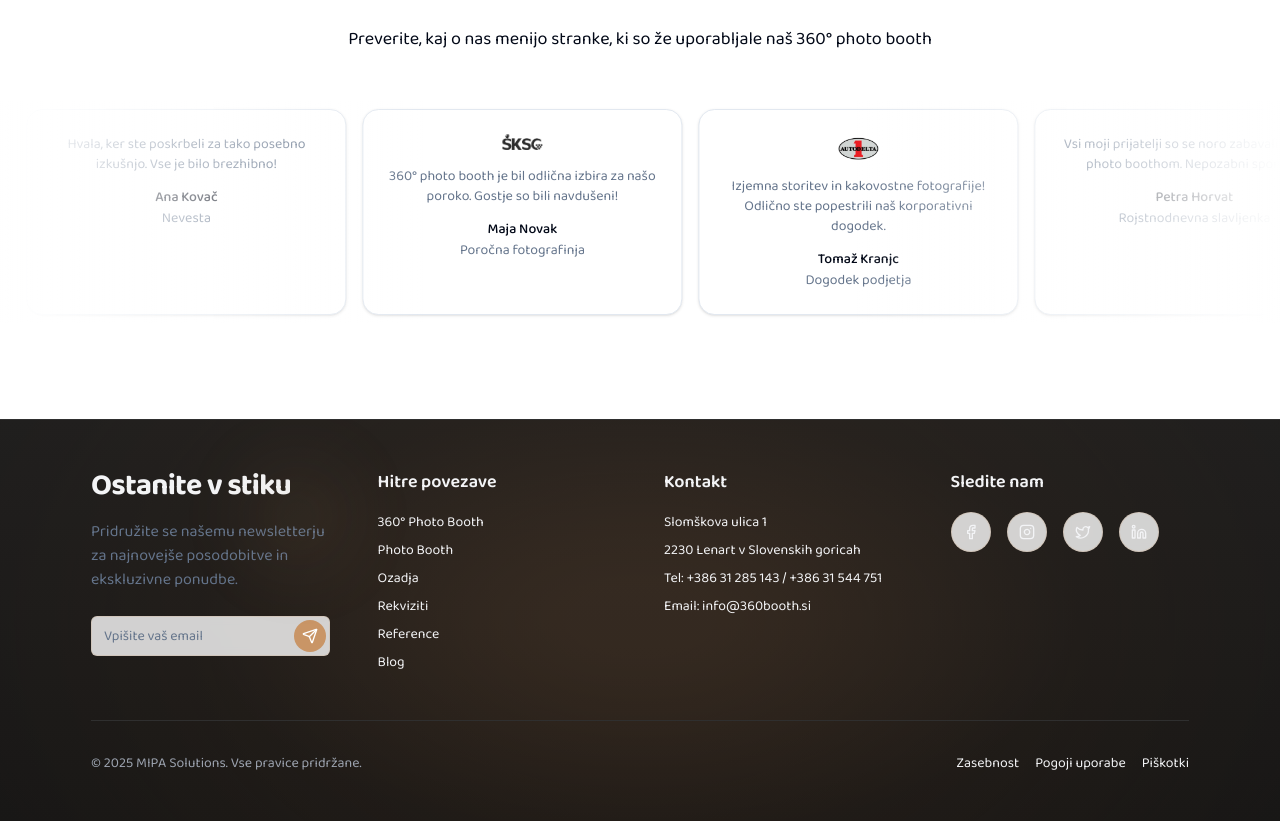
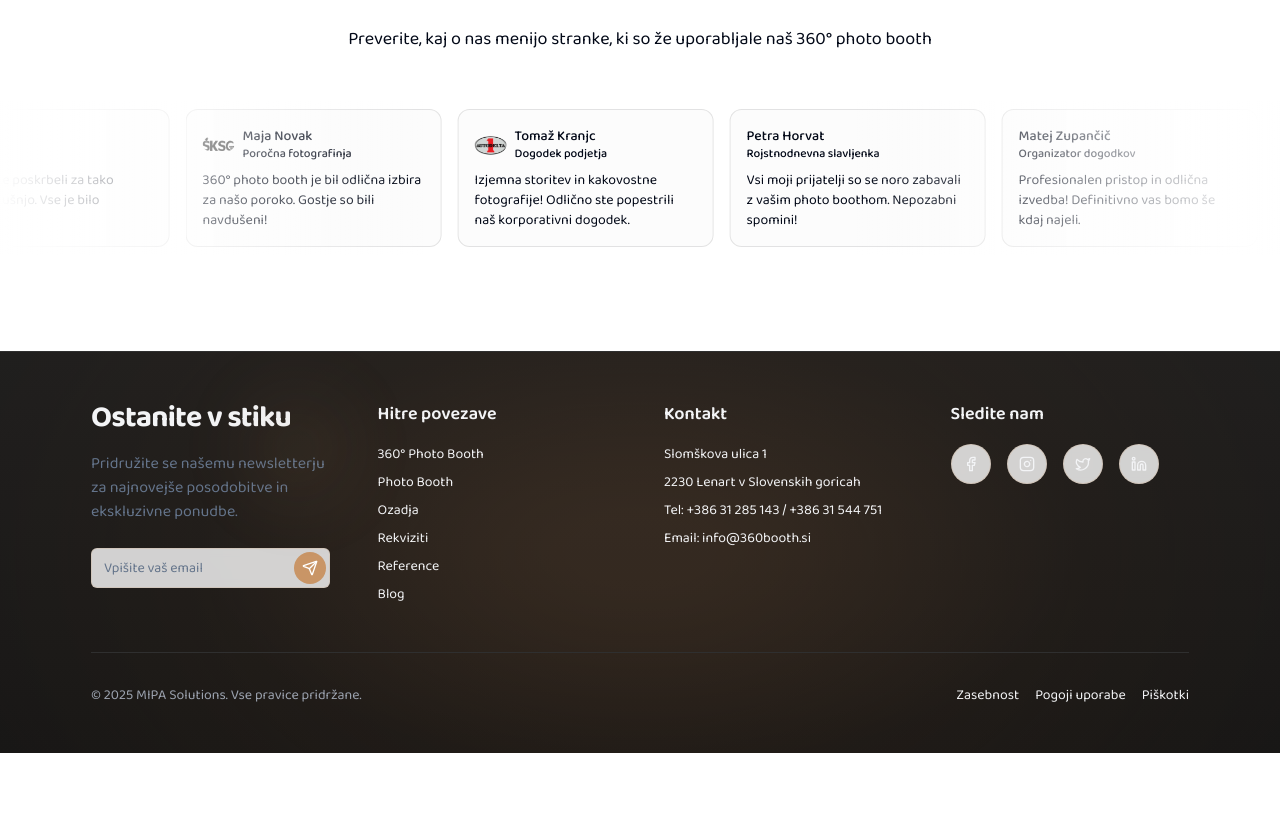
Before and after one commit to pmitja/Eventaj.si, a Next.js app: page / in a window 1280 px wide. Shown: the part 5396-6217 px from the top of the page. After the commit the page ends 6149 px from the top, so only its background shows below. Built offline with nearby package versions, Linux system fonts and the light colour scheme.

Commit message:
Fix testimonials.

```diff
--- a/components/navigation/mobile-menu.tsx
+++ b/components/navigation/mobile-menu.tsx
@@ -1,3 +1,4 @@
+import { Button } from "../ui/button";
 import { NavLinks } from "./nav-links";
 
 interface MobileMenuProps {
@@ -16,21 +17,14 @@ export const MobileMenu = ({ isOpen }: MobileMenuProps) => {
           : "opacity-0 invisible"
       }`}
     >
-      <nav
-        role="navigation"
-        aria-label="Mobile navigation"
-        className="container mx-auto px-4 py-6 h-screen"
-      >
-        <NavLinks />
-        <div className="mt-6 flex justify-center">
-          <button
-            className="bg-[#C89364] text-white px-6 py-2.5 rounded-lg hover:bg-[#b88357] transition-colors text-sm font-medium"
-            aria-label="Rezerviraj"
-          >
-            Rezerviraj
-          </button>
+      <div className="container mx-auto px-4 py-8">
+        <div className="flex flex-col gap-8">
+          <NavLinks />
+          <Button variant="glow" size="lg" asChild>
+            <a href="/kontakt">Rezerviraj termin</a>
+          </Button>
         </div>
-      </nav>
+      </div>
     </div>
   );
 };
--- a/components/navigation/navbar.tsx
+++ b/components/navigation/navbar.tsx
@@ -42,7 +42,7 @@ const Navbar = ({ scrolled }: NavbarProps) => {
           {/* Logo */}
           <Link
             href="/"
-            className="flex items-center flex-shrink-0"
+            className="flex items-center flex-shrink-0 mr-auto"
             aria-label="Go to homepage"
           >
             <Logo />
@@ -70,12 +70,12 @@ const Navbar = ({ scrolled }: NavbarProps) => {
           </div>
 
           {/* Add Theme Switcher */}
-          <div className="hidden md:flex items-center ml-4">
+          <div className="flex items-center ml-auto md:ml-4">
             <ThemeSwitcher />
           </div>
 
           {/* Mobile Hamburger */}
-          <div className="md:hidden ml-auto">
+          <div className="md:hidden ml-4">
             <HamburgerMenu
               isOpen={isOpen}
               onClick={() => setIsOpen(!isOpen)}
--- a/components/sections/testimonials.tsx
+++ b/components/sections/testimonials.tsx
@@ -31,7 +31,7 @@ export function TestimonialsSection({
     >
       <div className="mx-auto flex max-w-container flex-col items-center gap-4 text-center sm:gap-16">
         <div className="relative flex w-full flex-col items-center justify-center overflow-hidden">
-          <Marquee pauseOnHover repeat={2}>
+          <Marquee pauseOnHover className="[--duration:20s]">
             {testimonials.map((testimonial, i) => (
               <TestimonialCard key={i} {...testimonial} />
             ))}
--- a/components/ui/testimonial-card.tsx
+++ b/components/ui/testimonial-card.tsx
@@ -1,3 +1,4 @@
+import { cn } from "@/lib/utils";
 import Image from "next/image";
 
 interface TestimonialAuthor {
@@ -14,24 +15,36 @@ interface TestimonialCardProps {
 
 export function TestimonialCard({ author, text }: TestimonialCardProps) {
   return (
-    <div className="w-[320px] shrink-0 rounded-2xl border bg-card p-6 shadow">
-      <div className="flex flex-col gap-4 items-center">
+    <figure
+      className={cn(
+        "relative w-64 cursor-pointer overflow-hidden rounded-xl border p-4",
+        // light styles
+        "border-gray-950/[.1] bg-gray-950/[.01] hover:bg-gray-950/[.05]",
+        // dark styles
+        "dark:border-gray-50/[.1] dark:bg-gray-50/[.10] dark:hover:bg-gray-50/[.15]"
+      )}
+    >
+      <div className="flex flex-row items-center gap-2">
         {author.image && (
           <Image
+            className="rounded-full"
+            width="32"
+            height="32"
+            alt=""
             src={author.image}
-            alt={author.name}
-            className="max-h-10"
-            width={40}
-            height={40}
           />
         )}
-        <p className="text-sm text-muted-foreground">{text}</p>
-        <div className="flex flex-col items-center gap-1">
-          <p className="text-sm font-medium leading-none">{author.name}</p>
-          <p className="text-sm text-muted-foreground">{author.title}</p>
+        <div className="flex flex-col">
+          <figcaption className="text-sm font-medium dark:text-white text-start">
+            {author.name}
+          </figcaption>
+          <p className="text-xs font-medium dark:text-white/40 text-start">
+            {author.title}
+          </p>
         </div>
       </div>
-    </div>
+      <blockquote className="mt-2 text-sm text-start">{text}</blockquote>
+    </figure>
   );
 }
 
--- a/tailwind.config.ts
+++ b/tailwind.config.ts
@@ -95,7 +95,7 @@ const config: Config = {
   		keyframes: {
   			marquee: {
   				from: {
-  					transform: 'translateX(0%)'
+  					transform: 'translateX(0)'
   				},
   				to: {
   					transform: 'translateX(calc(-100% - var(--gap)))'
```
Also changed, not shown: components/ui/marquee.tsx (+22 -0 lines).
